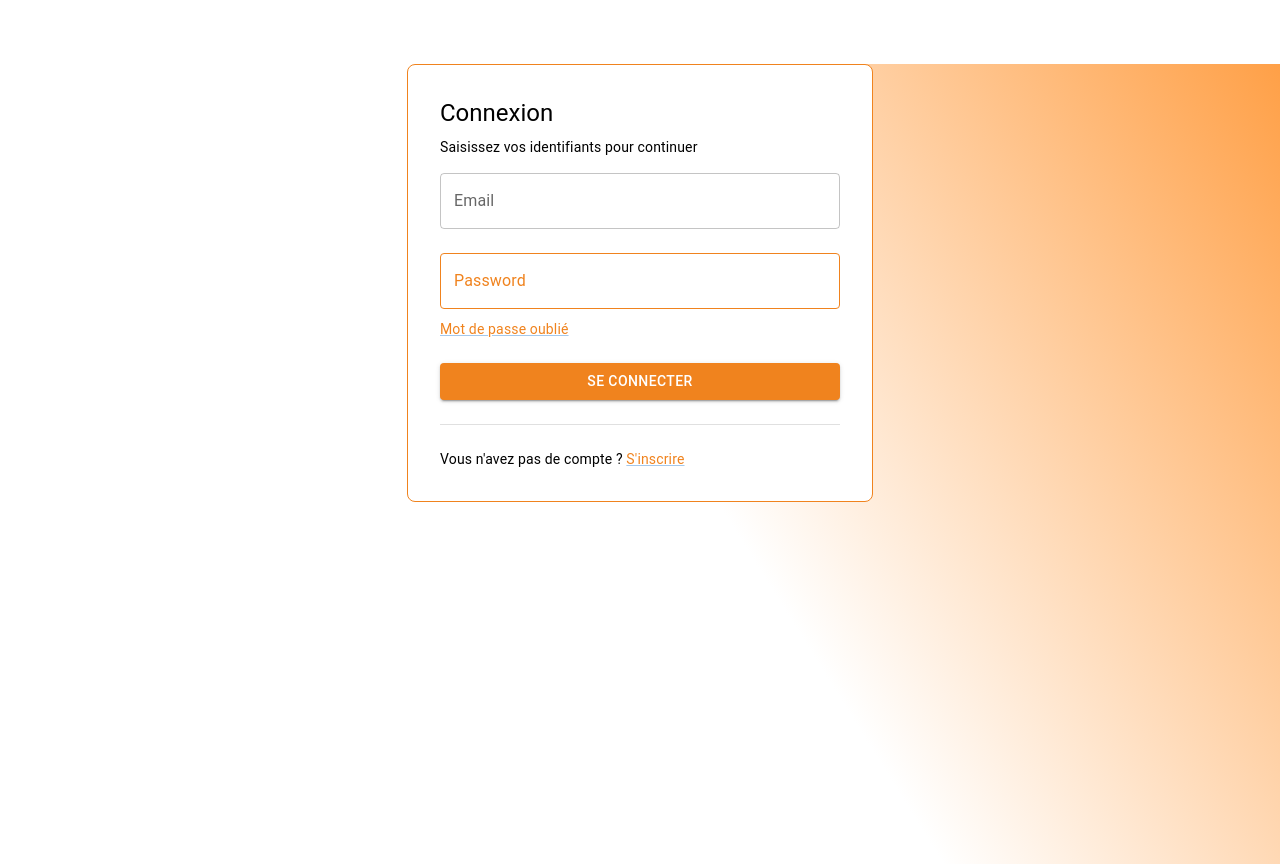
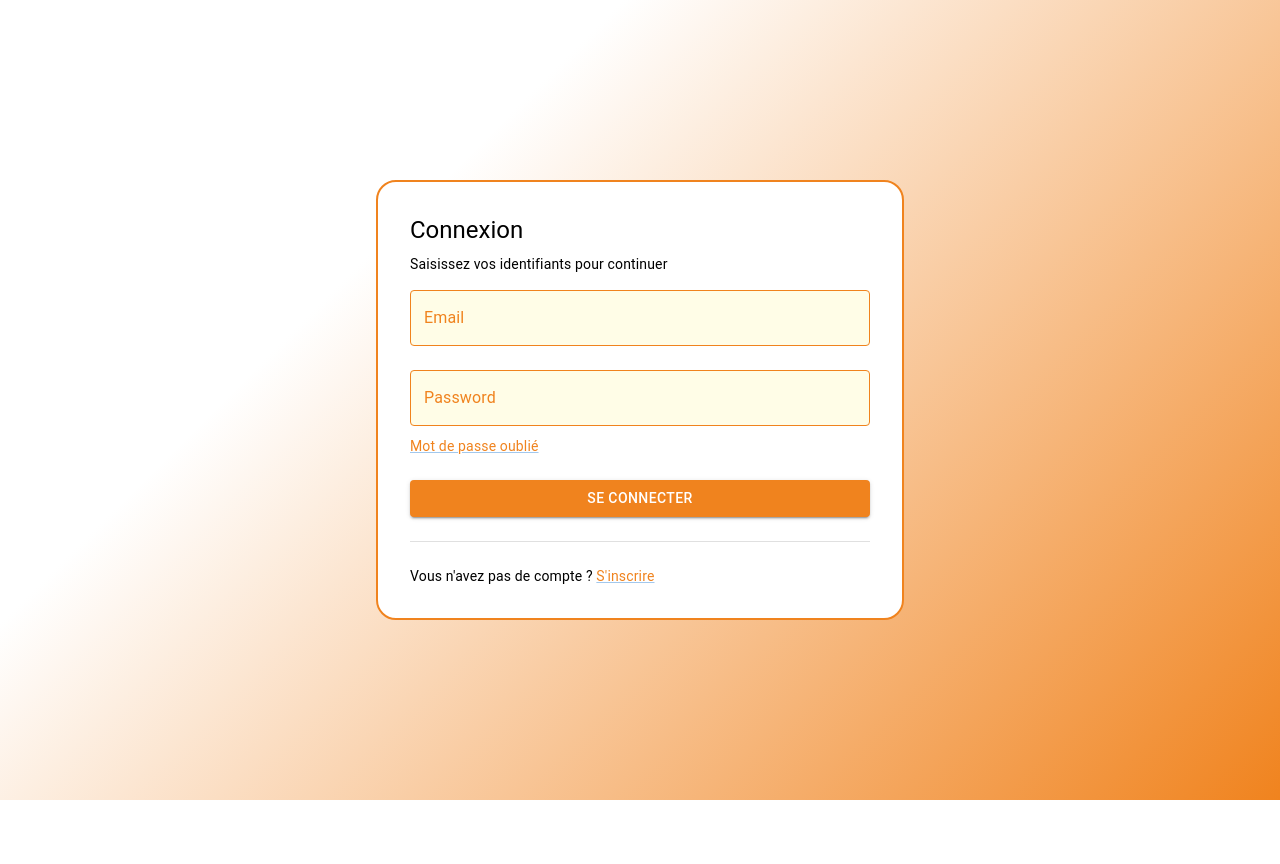
Before and after one commit to soukainahalimi01/contactfrontend, a React (Create React App) app: page /connexion in a window 1280 px wide. After the commit the page ends 800 px from the top, so only its background shows below. Built offline with nearby package versions, Linux system fonts and the light colour scheme.

Commit message:
Update Login.jsx

```diff
--- a/src/auth/Login.jsx
+++ b/src/auth/Login.jsx
@@ -45,7 +45,6 @@ function Login() {
       localStorage.setItem("token", token);
       localStorage.setItem("refreshToken", res.data.refreshToken);
 
-      // On décode le token pour récupérer le role (et autres infos utiles)
       const decoded = jwtDecode(token);
       localStorage.setItem("role", decoded.role);
       localStorage.setItem("firstName", decoded.firstName || "");
@@ -65,11 +64,33 @@ function Login() {
 
   const orangeColor = "#f0831e";
 
+  const orangeFieldStyle = {
+    '& label': { color: orangeColor },
+    '& label.Mui-focused': { color: orangeColor },
+    '& .MuiOutlinedInput-root': {
+      backgroundColor: '#fffde7',
+      '& fieldset': { borderColor: orangeColor },
+      '&:hover fieldset': { borderColor: orangeColor },
+      '&.Mui-focused fieldset': { borderColor: orangeColor },
+    },
+  };
+
   return (
     <Box sx={{
-      maxWidth: 400, mx: 'auto', my: 8, p: 4,
-      border: '1px solid', borderColor: orangeColor,
-      borderRadius: 2, background: "white"
+      minHeight: '100vh',
+      background: 'linear-gradient(135deg, #ffffff 30%, #f0831e 100%)',
+      display: 'flex',
+      alignItems: 'center',
+      justifyContent: 'center',
+    }}>
+      <Box sx={{
+        width: '100%',
+        maxWidth: 460,
+        p: 4,
+        border: '2px solid',
+        borderColor: orangeColor,
+        borderRadius: 5,
+        background: "white",
       }}>
         <Typography variant="h5" fontWeight={500} gutterBottom>Connexion</Typography>
         <Typography variant="body2" color="text.secondary" mb={3}>
@@ -90,6 +111,7 @@ function Login() {
             onChange={handleChange}
             error={!!errors.email}
             helperText={errors.email}
+            sx={orangeFieldStyle}
           />
 
           <TextField
@@ -102,15 +124,7 @@ function Login() {
             onChange={handleChange}
             error={!!errors.password}
             helperText={errors.password}
-          sx={{
-            '& label': { color: orangeColor },
-            '& label.Mui-focused': { color: orangeColor },
-            '& .MuiOutlinedInput-root': {
-              '& fieldset': { borderColor: orangeColor },
-              '&:hover fieldset': { borderColor: orangeColor },
-              '&.Mui-focused fieldset': { borderColor: orangeColor },
-            },
-          }}
+            sx={orangeFieldStyle}
             InputProps={{
               endAdornment: (
                 <InputAdornment position="end">
@@ -150,6 +164,7 @@ function Login() {
           <Link href="/inscription" sx={{ color: orangeColor }}>S'inscrire</Link>
         </Typography>
       </Box>
+    </Box>
   );
 }
 
```
Lines whose indentation alone changed are shown as unchanged.
